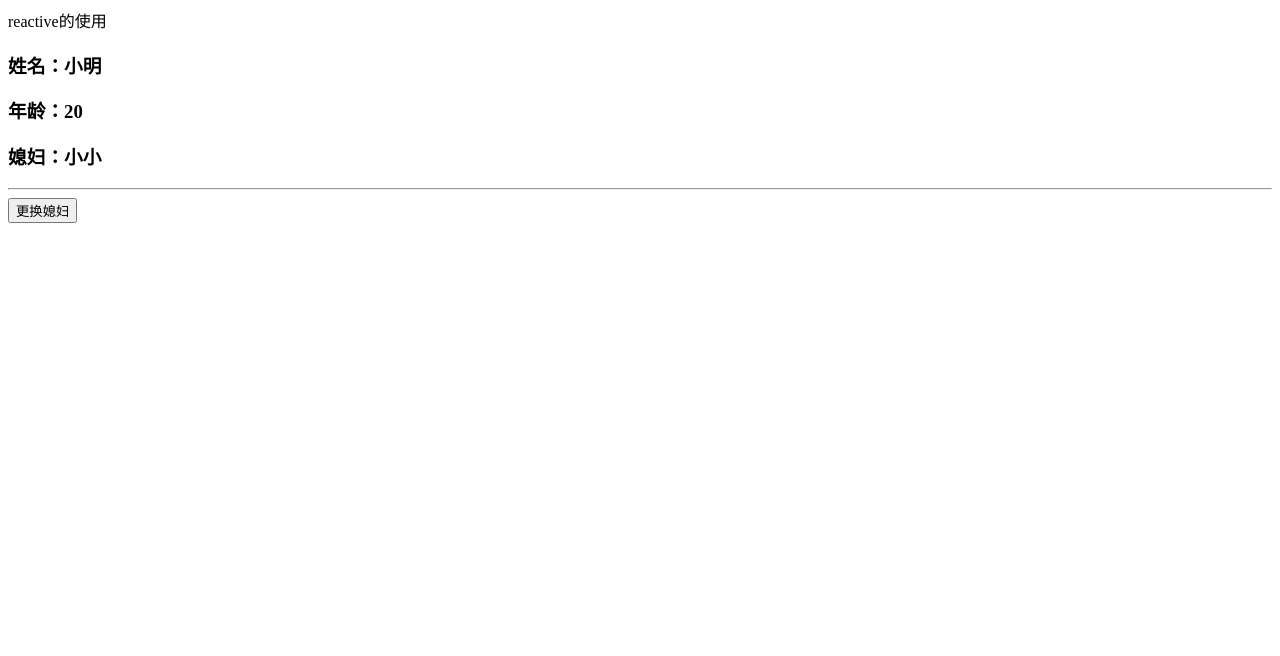
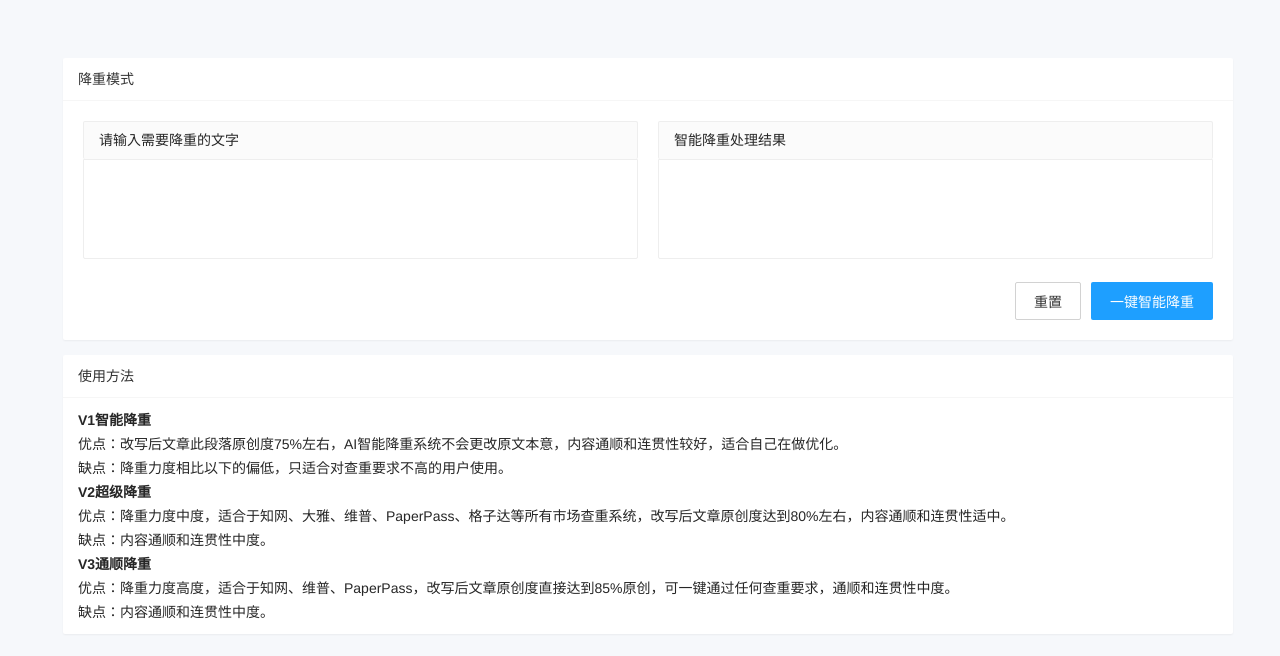
Before and after one commit to Anglux/paper, a Vue app: page / in a window 1280 px wide. Shown: the top 656 px of the page. Built offline with nearby package versions, Linux system fonts and the light colour scheme.

Commit message:
添加样式

```diff
--- a/package.json
+++ b/package.json
@@ -9,6 +9,7 @@
   },
   "dependencies": {
     "core-js": "^3.6.5",
+    "node-sass": "^4.14.1",
     "vue": "^3.0.0"
   },
   "devDependencies": {
@@ -22,6 +23,8 @@
     "@vue/eslint-config-typescript": "^7.0.0",
     "eslint": "^6.7.2",
     "eslint-plugin-vue": "^7.0.0",
+    "less": "^4.1.3",
+    "less-loader": "^7.3.0",
     "typescript": "~4.1.5"
   }
 }
--- a/src/App.vue
+++ b/src/App.vue
@@ -1,10 +1,41 @@
 <template>
-  <div>reactive的使用</div>
-  <h3>姓名：{{user.name}}</h3>
-  <h3>年龄：{{user.age}}</h3>
-  <h3>媳妇：{{user.wife.name}}</h3>
-  <hr>
-  <button @click="updateUser">更换媳妇</button>
+  <div class="homeBody">
+    <div class="card">
+      <div class="cardHeder">
+        <span>降重模式</span>
+      </div>
+      <div class="rowBox">
+        <div class="row">
+          <label for="">请输入需要降重的文字</label>
+          <textarea placeholder=""></textarea>
+        </div>
+        <div class="row">
+          <label for="">智能降重处理结果</label>
+          <textarea placeholder=""></textarea>
+        </div>
+      </div>
+      <div class="rowButton">
+        <button>重置</button>
+        <button>一键智能降重</button>
+      </div>
+    </div>
+    <div class="card">
+      <div class="cardHeder">
+        <span>使用方法</span>
+      </div>
+      <div class="cardBody">
+          <p><strong>V1智能降重</strong></p>
+          <p>优点：改写后文章此段落原创度75%左右，AI智能降重系统不会更改原文本意，内容通顺和连贯性较好，适合自己在做优化。</p>
+          <p>缺点：降重力度相比以下的偏低，只适合对查重要求不高的用户使用。</p>
+          <p><strong>V2超级降重</strong></p>
+          <p>优点：降重力度中度，适合于知网、大雅、维普、PaperPass、格子达等所有市场查重系统，改写后文章原创度达到80%左右，内容通顺和连贯性适中。</p>
+          <p>缺点：内容通顺和连贯性中度。</p>
+          <p><strong>V3通顺降重</strong></p>
+          <p>优点：降重力度高度，适合于知网、维普、PaperPass，改写后文章原创度直接达到85%原创，可一键通过任何查重要求，通顺和连贯性中度。</p>
+          <p>缺点：内容通顺和连贯性中度。</p>
+        </div>
+    </div>
+  </div>
 </template>
 
 <script lang="ts">
@@ -51,3 +82,129 @@ export default defineComponent({
   }
 });
 </script>
+<style lang="less">
+  body{
+    width: 100%;
+    height: 100%;
+    background-color: #f6f8fb;
+    font-family: Microsoft YaHei;
+    font-weight: 400;
+    line-height: 1.6;
+    color: rgba(0,0,0,.85);
+    font: 14px Helvetica Neue,Helvetica,PingFang SC,Tahoma,Arial,sans-serif;
+  }
+  p{
+    margin: 0;
+  }
+  .homeBody{
+    padding-top: 50px;
+    min-width: 1000px;
+    width: 1170px;
+    margin: 0 auto;
+    // background-color: #fff;
+    .cardHeder{
+      height: 42px;
+      line-height: 42px;
+      padding: 0 15px;
+      border-bottom: 1px solid #f6f6f6;
+      color: #333;
+      border-radius: 2px 2px 0 0;
+      font-size: 14px;
+    }
+    .cardBody{
+      padding: 10px 15px;
+      line-height: 24px;
+      p{
+        line-height: 24px;
+      }
+    }
+    .rowButton{
+      text-align: right;
+      padding-right: 20px;
+      padding-bottom: 20px;
+      button{
+        &:first-child{
+          margin-right: 10px;
+          background-color: #fff;
+          color: #333;
+          border: 1px solid transparent;
+          border-color: #d2d2d2
+        }
+        height: 38px;
+        line-height: 38px;
+        border: 1px solid transparent;
+        padding: 0 18px;
+        background-color: #1E9FFF;
+        color: #fff;
+        white-space: nowrap;
+        text-align: center;
+        font-size: 14px;
+        border-radius: 2px;
+        cursor: pointer;
+      }
+    }
+    .card{
+      margin-bottom: 15px;
+      border-radius: 2px;
+      background-color: #fff;
+      box-shadow: 0 1px 2px 0 rgb(0 0 0 / 5%);
+    }
+    .rowBox{
+      display: flex;
+      padding: 20px 10px;
+      box-sizing: border-box;
+      justify-content: space-between;
+      .row{
+        flex:1;
+        margin:0 10px;
+        label{
+          display: block;
+          float: none;
+          width: 100%;
+          border-radius: 2px;
+          box-sizing: border-box;
+          text-align: left;
+          background-color: #FBFBFB;
+          overflow: hidden;
+          white-space: nowrap;
+          text-overflow: ellipsis;
+          padding: 8px 15px;
+          height: 38px;
+          line-height: 20px;
+          border-width: 1px;
+          border-style: solid;
+          border-color: #eee;
+          border-bottom: 0;
+        }
+        textarea{
+          width: 100%;
+          min-height: 100px;
+          border-radius: 0 0 2px 2px;
+          font-size: 14px;
+          padding: 10px;
+          overflow: auto;
+          line-height: 1.8;
+          text-align: justify;
+          font-family: "Times New Roman", "Microsoft Yahei", Arial, sans-serif;
+          resize: none;
+          border-width: 1px;
+          border-style: solid;
+          background-color: #fff;
+          border-color: #eee;
+          letter-spacing: normal;
+          word-spacing: normal;
+          text-transform: none;
+          text-indent: 0px;
+          text-shadow: none;
+          -webkit-writing-mode: horizontal-tb !important;
+          text-rendering: auto;
+          white-space: pre-wrap;
+          overflow-wrap: break-word;
+          column-count: initial !important;
+          outline:none;
+          box-sizing: border-box;
+        }
+      }
+    }
+  }
+</style>
```
Also changed, not shown: index.html (deleted), 1 other file (tests, documents, lock files or other folders).
